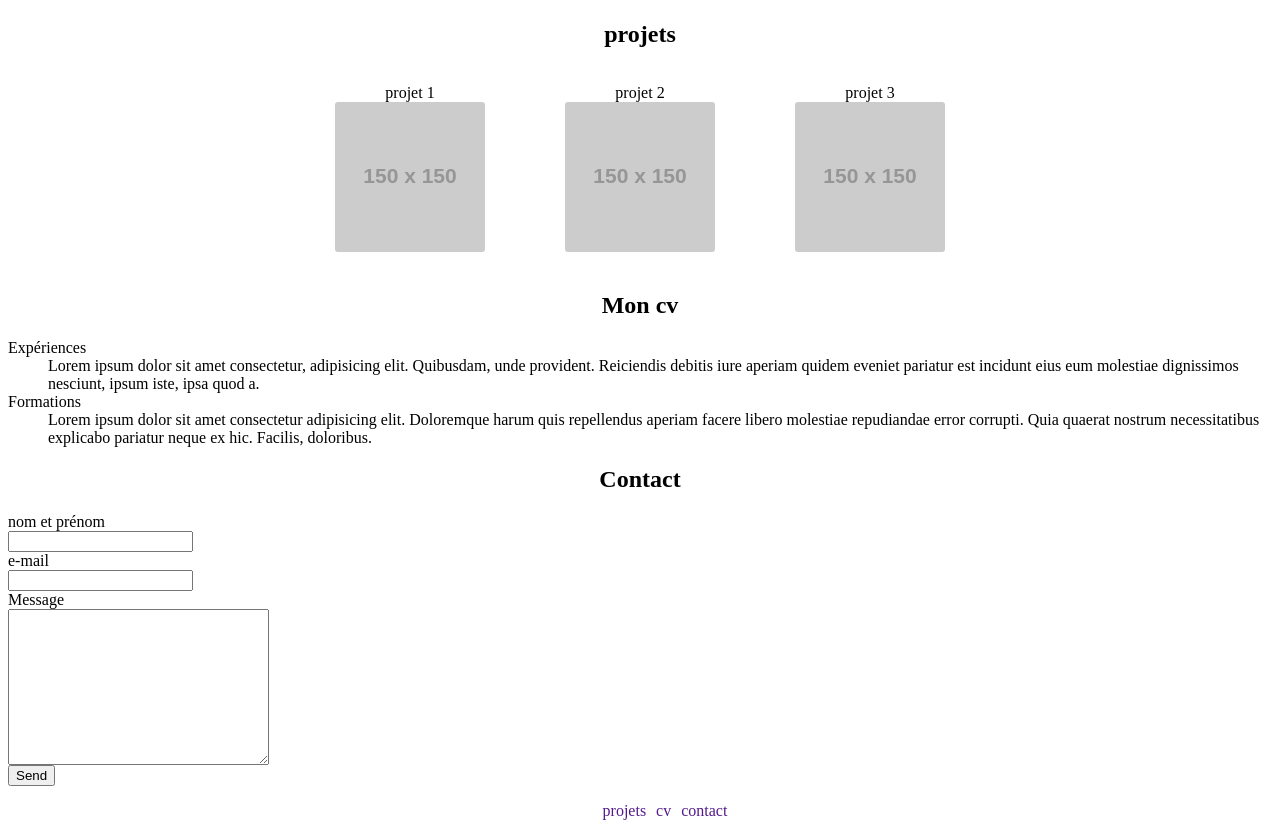
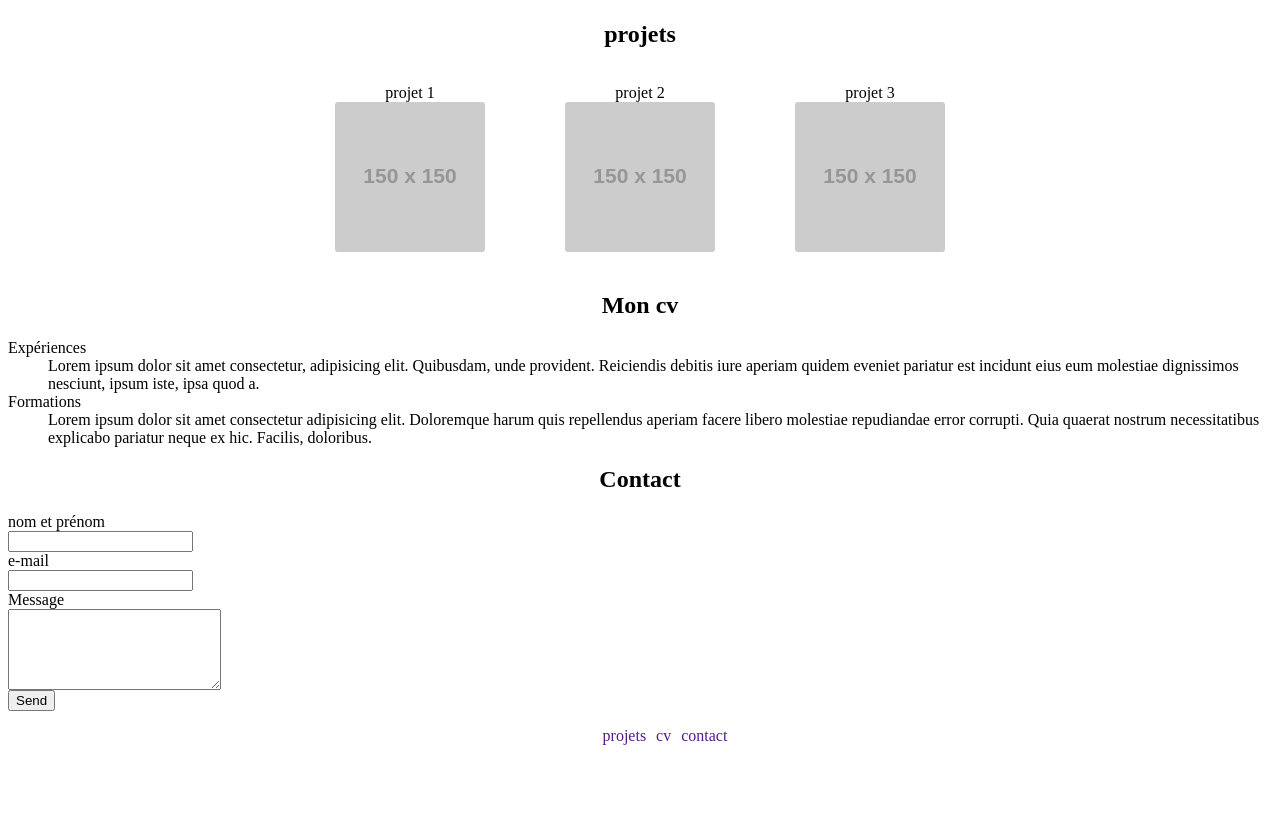
Before and after one commit to drameBoubacar/DonkeySchool, a plain HTML site: page integration/index.html in a window 1280 px wide. Shown: the part 87-923 px from the top of the page. After the commit the page ends 848 px from the top, so only its background shows below. Drawn offline with Linux system fonts and the light colour scheme; placeholder pictures from the web are drawn by us.

Commit message:
modify value col textarea

```diff
--- a/integration/index.html
+++ b/integration/index.html
@@ -27,8 +27,8 @@
                 <li><a href="" title="contact">contact</a></li>
             </ul>
         </nav>
+    </header>
 
-    </header>
     <main>
         <!-- Projets -->
         <section>
@@ -87,7 +87,7 @@
                 </div>
                 <div>
                     <label for="message">Message</label>
-                    <textarea name="message" id="" cols="30" rows="10"></textarea>
+                    <textarea name="message" id="" cols="24" rows="5"></textarea>
                 </div>
                 <div>
                     <button type="submit">Send</button>
```
